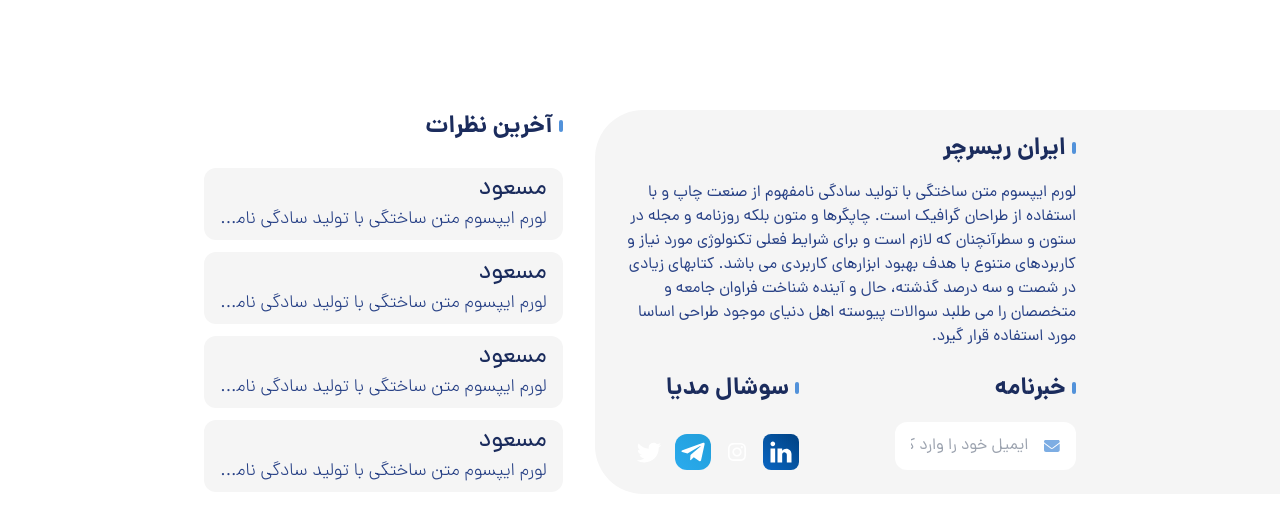
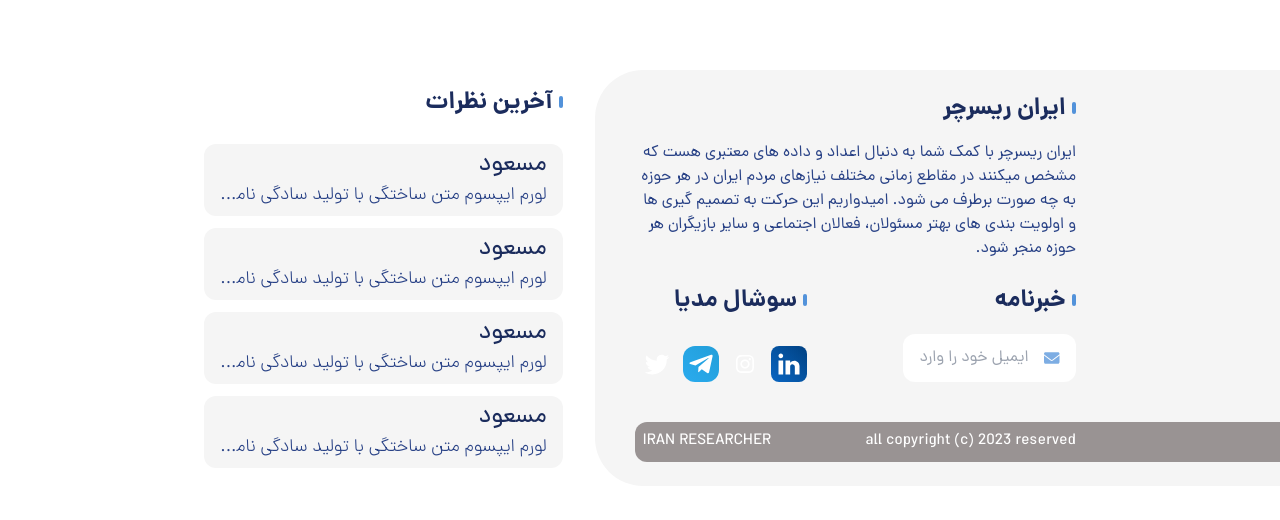
Before and after one commit to ghmasood/iran-researcher, a Next.js app: page / in a window 1280 px wide. Shown: the part 250-770 px from the top of the page. Built offline with nearby package versions, Linux system fonts and the light colour scheme.

Commit message:
[IMPROVE] footer

```diff
--- a/src/components/Footer/components/AboutMenuSection/index.tsx
+++ b/src/components/Footer/components/AboutMenuSection/index.tsx
@@ -8,24 +8,29 @@ import SocialMedia from "../SocialMedia";
 function AboutMenuSection({ customClass = "" }: { customClass?: string }) {
   return (
     <div
-      className={`bg-gray rounded-bl-[3rem] rounded-tl-[3rem] pr-[2rem] sm:pr-[4rem] lg:pr-[6rem] xl:pr-[12.75rem] p-6 flex flex-col gap-6 ${customClass}`}
+      className={`bg-gray rounded-l-[3rem] w-full flex flex-col gap-10 py-6 pl-10 ${customClass}`}
     >
-      <div className="flex flex-col gap-4">
+      <div
+        className={`w-full pr-[2rem] sm:pr-[4rem] lg:pr-[6rem] xl:pr-[12.75rem] gap-6 flex flex-col`}
+      >
+        <div className="flex flex-col gap-4 w-full">
           <BulletTitle>ایران ریسرچر</BulletTitle>
           <span className="text-primary-l1">
-          لورم ایپسوم متن ساختگی با تولید سادگی نامفهوم از صنعت چاپ و با استفاده
-          از طراحان گرافیک است. چاپگرها و متون بلکه روزنامه و مجله در ستون و
-          سطرآنچنان که لازم است و برای شرایط فعلی تکنولوژی مورد نیاز و کاربردهای
-          متنوع با هدف بهبود ابزارهای کاربردی می باشد. کتابهای زیادی در شصت و سه
-          درصد گذشته، حال و آینده شناخت فراوان جامعه و متخصصان را می طلبد سوالات
-          پیوسته اهل دنیای موجود طراحی اساسا مورد استفاده قرار گیرد.
+            ایران ریسرچر با کمک شما به دنبال اعداد و داده های معتبری هست که مشخص
+            میکنند در مقاطع زمانی مختلف نیازهای مردم ایران در هر حوزه به چه صورت
+            برطرف می شود. امیدواریم این حرکت به تصمیم گیری ها و اولویت بندی های
+            بهتر مسئولان، فعالان اجتماعی و سایر بازیگران هر حوزه منجر شود.
           </span>
         </div>
         <div className="flex gap-24 w-full ">
           <NewsLetter />
           <SocialMedia />
         </div>
-      {/* <div></div> */}
+      </div>
+      <div className="w-full bg-black-t50 text-white rounded-l-xl flex  pr-[2rem] sm:pr-[4rem] lg:pr-[6rem] xl:pr-[12.75rem] p-2 justify-between items-center">
+        <span>all copyright (c) 2023 reserved</span>
+        <span>IRAN RESEARCHER</span>
+      </div>
     </div>
   );
 }
--- a/src/components/Footer/index.tsx
+++ b/src/components/Footer/index.tsx
@@ -5,7 +5,7 @@ import FooterCommentSection from "./components/CommentSection";
 
 function Footer() {
   return (
-    <footer className="flex w-full items-center gap-8 pl-[2rem] sm:pl-[4rem] lg:pl-[6rem] xl:pl-[12.75rem] bottom-0 absolute mb-14">
+    <footer className="flex w-full items-center gap-8 pl-[2rem] sm:pl-[4rem] lg:pl-[6rem] xl:pl-[12.75rem] mt-auto mb-8">
       <AboutMenuSection customClass="w-2/3" />
       <FooterCommentSection lastComments={comments} customClass="w-1/3" />
     </footer>
--- a/src/components/Layout/index.tsx
+++ b/src/components/Layout/index.tsx
@@ -3,11 +3,8 @@ import React, { ReactNode } from "react";
 
 function LayoutComponent({ children }: { children: ReactNode }) {
   return (
-    <div className="min-h-screen h-full py-8">
-      <div
-        id="Layout"
-        className="px-[2rem] sm:px-[4rem] lg:px-[6rem] xl:px-[12.75rem]"
-      >
+    <div className="min-h-screen h-full py-8 flex flex-col">
+      <div className="px-[2rem] sm:px-[4rem] lg:px-[6rem] xl:px-[12.75rem]">
         {children}
       </div>
       <Footer />
```
Lines whose indentation alone changed are shown as unchanged.
